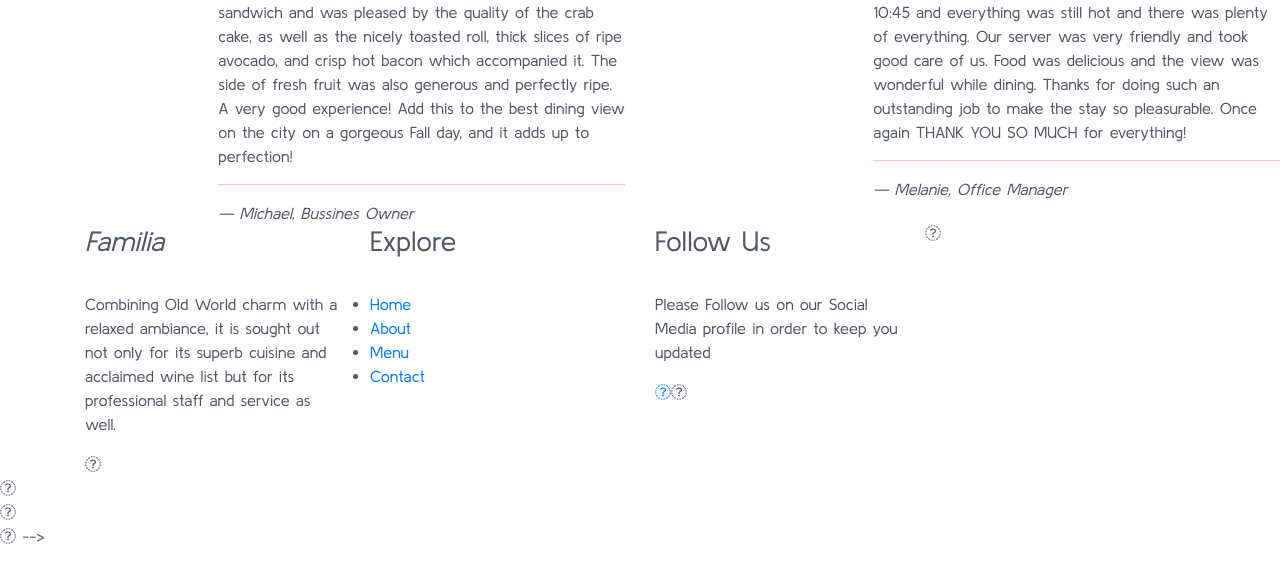
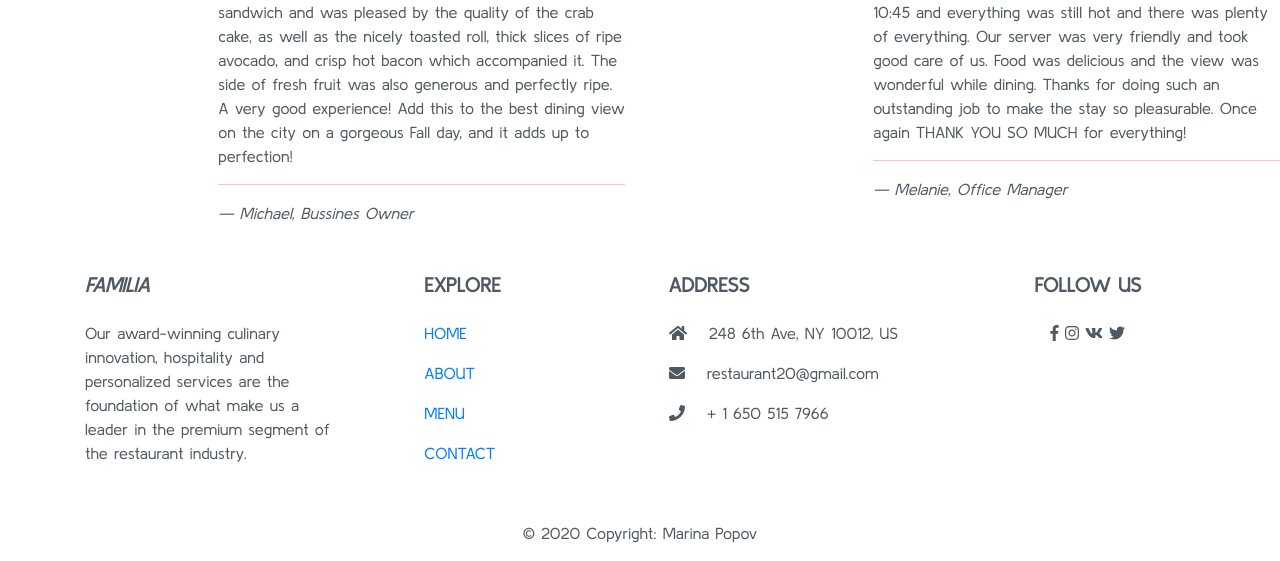
Before and after one commit to marinapopov/Bootstrap-Project, a plain HTML site: page index.html in a window 1280 px wide. Shown: the part 3204-3765 px from the top of the page. Drawn offline with nearby package versions, Linux system fonts and the light colour scheme; a web font is replaced by a local one.

Commit message:
add contact info

```diff
--- a/index.html
+++ b/index.html
@@ -100,37 +100,37 @@
 
 				<!-- Grid column -->
 				<div class="mb-3 pics animation all 2">
-					<img class="img-fluid" src="img/about4.jpg" alt="Card image cap">
+					<img class="img-fluid" src="img/about4.jpg" alt="Chef">
 				</div>
 				<!-- Grid column -->
 
 				<!-- Grid column -->
 				<div class="mb-3 pics animation all 1">
-					<img class="img-fluid" src="img/about1.jpg" alt="Card image cap">
+					<img class="img-fluid" src="img/about1.jpg" alt="Team">
 				</div>
 				<!-- Grid column -->
 
 				<!-- Grid column -->
 				<div class="mb-3 pics animation all 1">
-					<img class="img-fluid" src="img/about2.jpg" alt="Card image cap">
+					<img class="img-fluid" src="img/about2.jpg" alt="Team">
 				</div>
 				<!-- Grid column -->
 
 				<!-- Grid column -->
 				<div class="mb-3 pics animation all 2">
-					<img class="img-fluid" src="img/about5.jpg" alt="Card image cap">
+					<img class="img-fluid" src="img/about5.jpg" alt="Drink">
 				</div>
 				<!-- Grid column -->
 
 				<!-- Grid column -->
 				<div class="mb-3 pics animation all 2">
-					<img class="img-fluid" src="img/about6.jpg" alt="Card image cap">
+					<img class="img-fluid" src="img/about6.jpg" alt="Team">
 				</div>
 				<!-- Grid column -->
 
 				<!-- Grid column -->
 				<div class="mb-3 pics animation all 1">
-					<img class="img-fluid" src="img/about3.jpg" alt="Card image cap">
+					<img class="img-fluid" src="img/about3.jpg" alt="Team">
 				</div>
 				<!-- Grid column -->
 			</div>
@@ -193,6 +193,7 @@
 						<h4>Coffee</h4>
 						<!-- Gallery Row 3 End -->
 					</div>
+
 			</div> <!-- End Narrow -->
 		</div> <!-- End Jumbotron -->
 	</div>
@@ -242,44 +243,128 @@
 
 	<!---Start Contact Section-->
 	<div id="contact" class="offset">
+		<!-- Footer -->
+		<footer class="page-footer font-small mdb-color lighten-3 pt-4">
 
-	<footer>
-		<div class="footer-top">
-			<div class="container">
+			<!-- Footer Links -->
+			<div class="container text-center text-md-left">
+
+				<!-- Grid row -->
 				<div class="row">
-					<div class="col-md-3 col-sm-6 col-12 segment-one">
-						<h3 class="heading"><i>Familia</i></h3>
-						<p>Combining Old World charm with a relaxed ambiance, it is sought out not only for its superb cuisine and acclaimed wine list but for its professional staff and service as well.</p>
+
+					<!-- Grid column -->
+					<div class="col-md-4 col-lg-3 mr-auto my-md-4 my-0 mt-4 mb-1">
+
+						<!-- Content -->
+						<h5 class="font-weight-bold text-uppercase mb-4"><i>Familia</i></h5>
+						<p>Our award-winning culinary innovation, hospitality and personalized services are the foundation of what make us a leader in the premium segment of the restaurant industry.</p>
+
 					</div>
-					<div class="col-md-3 col-sm-6 col-12 segment-two">
-						<h3 class="heading">Explore</h3>
-						<ul>
-							<li><a href="#">Home</a></li>
-							<li><a href="#">About</a></li>
-							<li><a href="#">Menu</a></li>
-							<li><a href="#">Contact</a></li>
+					<!-- Grid column -->
+
+					<hr class="clearfix w-100 d-md-none">
+
+					<!-- Grid column -->
+					<div class="col-md-2 col-lg-2 mx-auto my-md-4 my-0 mt-4 mb-1">
+
+						<!-- Links -->
+						<h5 class="font-weight-bold text-uppercase mb-4">Explore</h5>
+
+						<ul class="list-unstyled">
+							<li>
+								<p>
+									<a href="#!">HOME</a>
+								</p>
+							</li>
+							<li>
+								<p>
+									<a href="#!">ABOUT</a>
+								</p>
+							</li>
+							<li>
+								<p>
+									<a href="#!">MENU</a>
+								</p>
+							</li>
+							<li>
+								<p>
+									<a href="#!">CONTACT</a>
+								</p>
+							</li>
+						</ul>
+
+					</div>
+					<!-- Grid column -->
+
+					<hr class="clearfix w-100 d-md-none">
+
+					<!-- Grid column -->
+					<div class="col-md-4 col-lg-3 mx-auto my-md-4 my-0 mt-4 mb-1">
+
+						<!-- Contact details -->
+						<h5 class="font-weight-bold text-uppercase mb-4">Address</h5>
+
+						<ul class="list-unstyled">
+							<li>
+								<p>
+									<i class="fas fa-home mr-3"></i> 248 6th Ave, NY 10012, US
+								</p>
+							</li>
+							<li>
+								<p>
+									<i class="fas fa-envelope mr-3"></i> restaurant20@gmail.com
+								</p>
+							</li>
+							<li>
+								<p>
+									<i class="fas fa-phone mr-3"></i> + 1 650 515 7966
+								</p>
+							</li>
 						</ul>
 					</div>
-					<div class="col-md-3 col-sm-6 col-12 segment-three">
-						<h3 class="heading">Follow Us</h3>
-						<p>Please Follow us on our Social Media profile in order to keep you updated</p>
-						<a href="#"><i class="fa fa-facebook"></a>
-						<a href="#"><i class="fa fa-vk"></a>
-						<a href="#"><i class="fa fa-instagram"></a>
-						<a href="#"><i class="fa fa-twitter"></a>
+						<!-- Grid column -->
+
+						<hr class="clearfix w-100 d-md-none">
+
+						<!-- Grid column -->
+						<div class="col-md-2 col-lg-2 text-center mx-auto my-4">
+
+							<!-- Social buttons -->
+							<h5 class="font-weight-bold text-uppercase mb-4">Follow Us</h5>
+
+							<!-- Facebook -->
+							<a type="button" class="btn-floating btn-fb">
+								<i class="fab fa-facebook-f"></i>
+							</a>
+							<!-- Instagram -->
+							<a type="button" class="btn-floating btn-ins">
+								<i class="fab fa-instagram"></i>
+							</a>
+							<!-- Vkontakte -->
+							<a type="button" class="btn-floating btn-vk">
+								<i class="fab fa-vk"></i>
+							</a>
+							<!-- Twitter -->
+							<a type="button" class="btn-floating btn-tw">
+								<i class="fab fa-twitter"></i>
+							</a>
+
 						</div>
-					<div class="col-md-3 col-sm-6 col-12 segment-four">
-						<h3 class="heading">Contact Us</h3>
-						<p>
-							<address>787 Seventh Avenue <br>
-									 New York, NY 10019 </address>
-							<strong>Phone:</strong>+1-650-5157966<br>
-							<strong>Email:</strong><a href="mailto:popovmarina8@gmail.com">	popovmarina8@gmail.com</a>
-						</p>
+						<!-- Grid column -->
+
 				</div>
+				<!-- Grid row -->
+
 			</div>
-		</div>
+			<!-- Footer Links -->
+
+				<!-- Copyright -->
+		<div class="footer-copyright text-center py-3">© 2020 Copyright: Marina Popov</div>
+		<!-- Copyright -->
+
 		</footer>
+		<!-- Footer -->
+
 	</div>
 	<!---End Contact Section-->
 
```
Lines whose indentation alone changed are shown as unchanged.
